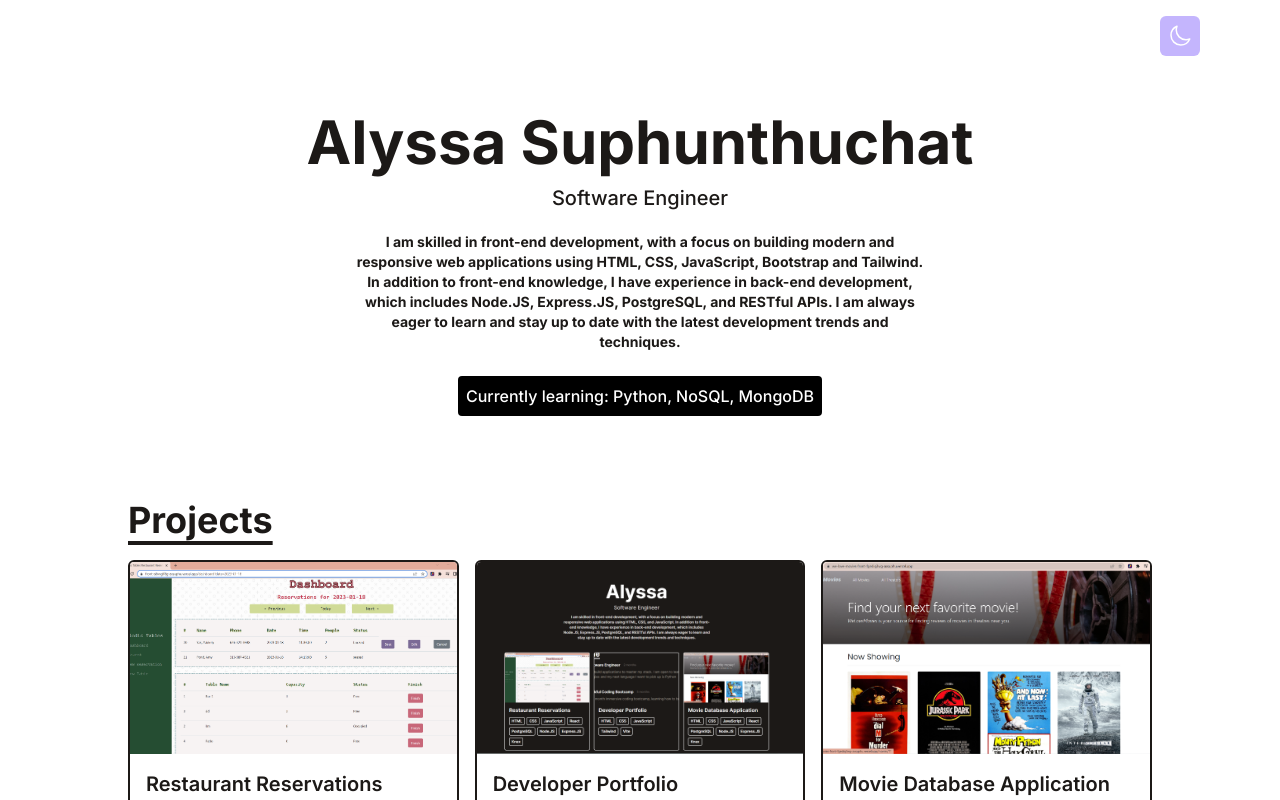
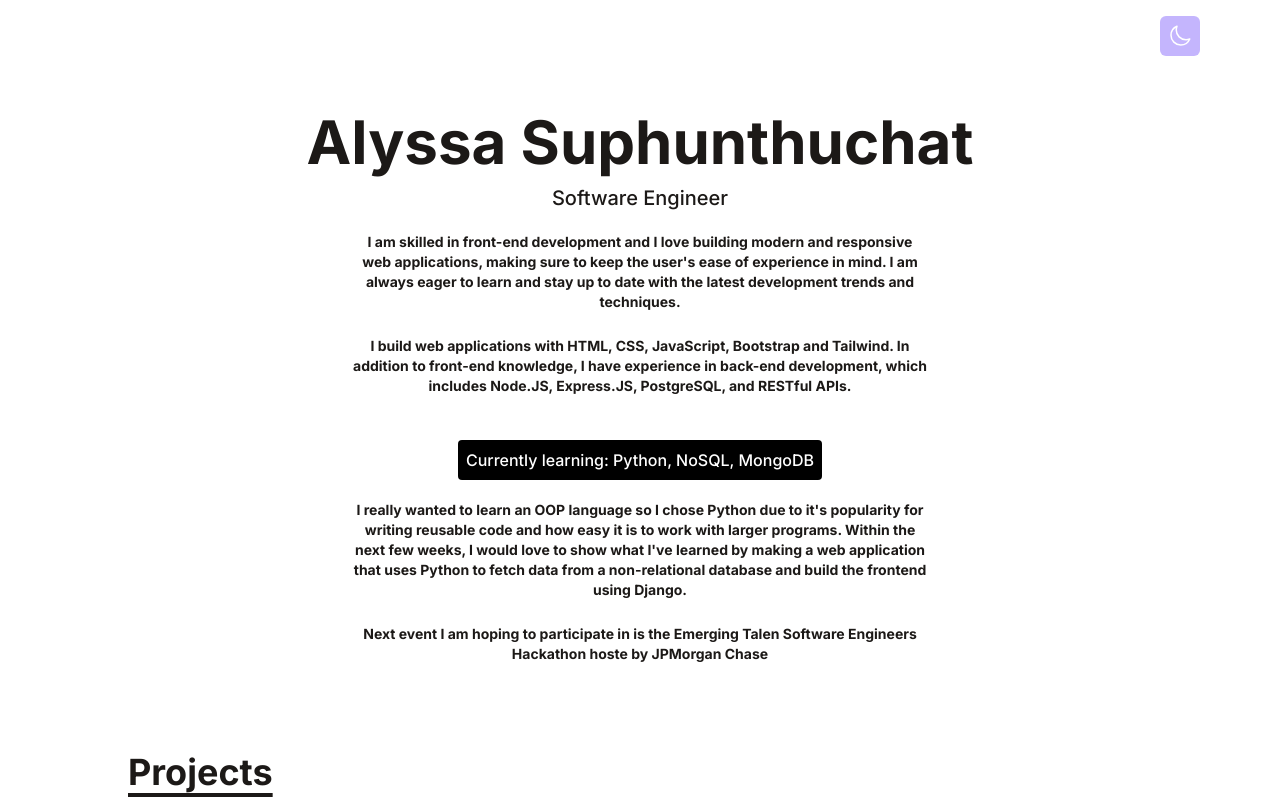
Before and after one commit to axsuphu/alyssa_suphunthuchat, a React (Vite) app: page / in a window 1280 px wide. Shown: the top 800 px of the page. Built offline with nearby package versions, Linux system fonts and the light colour scheme.

Commit message:
updated Intro

```diff
--- a/src/App.jsx
+++ b/src/App.jsx
@@ -1,4 +1,5 @@
 import React, { useEffect, useState } from "react";
+import { createBrowserRouter } from "react-router-dom";
 import DarkMode from "./components/DarkMode";
 import Intro from "./components/Intro";
 import Portfolio from "./components/Portfolio";
--- a/src/components/Intro.jsx
+++ b/src/components/Intro.jsx
@@ -8,16 +8,31 @@ function Intro() {
       </h1>
       <p className="text-base md:text-xl mb-5 font-medium">Software Engineer</p>
       <p className="text-sm max-w-xl mb-6 font-bold">
-        I am skilled in front-end development, with a focus on building modern
-        and responsive web applications using HTML, CSS, JavaScript, Bootstrap
-        and Tailwind. In addition to front-end knowledge, I have experience in
-        back-end development, which includes Node.JS, Express.JS, PostgreSQL,
-        and RESTful APIs. I am always eager to learn and stay up to date with
+        I am skilled in front-end development and I love building modern and
+        responsive web applications, making sure to keep the user's ease of
+        experience in mind. I am always eager to learn and stay up to date with
         the latest development trends and techniques.
       </p>
-      <h2 className="bg-black dark:bg-white text-white dark:text-black font-medium rounded p-2 mb-5">
+      <p className="text-sm max-w-xl mb-6 font-bold">
+        I build web applications with HTML, CSS, JavaScript, Bootstrap and
+        Tailwind. In addition to front-end knowledge, I have experience in
+        back-end development, which includes Node.JS, Express.JS, PostgreSQL,
+        and RESTful APIs.
+      </p>
+      <h2 className="bg-black dark:bg-white text-white dark:text-black font-medium rounded p-2 mb-5 mt-5">
         Currently learning: Python, NoSQL, MongoDB
       </h2>
+      <p className="text-sm max-w-xl mb-6 font-bold">
+        I really wanted to learn an OOP language so I chose Python due to it's
+        popularity for writing reusable code and how easy it is to work with
+        larger programs. Within the next few weeks, I would love to show what
+        I've learned by making a web application that uses Python to fetch data
+        from a non-relational database and build the frontend using Django.
+      </p>
+      <p className="text-sm max-w-xl mb-6 font-bold">
+        Next event I am hoping to participate in is the Emerging Talen Software
+        Engineers Hackathon hoste by JPMorgan Chase
+      </p>
     </div>
   );
 }
--- a/src/data/timeline.js
+++ b/src/data/timeline.js
@@ -4,7 +4,7 @@ export default [
     title: "Software Engineer",
     duration: "2 months",
     details:
-      "Continuing to build applications to master my stack. I am open to learning new technologies and my next language I want to pick up is Python",
+      "Continuing to build applications to master my stack. I am open to learning new technologies and I am currently working on Python. ",
   },
   {
     year: "2022",
```
